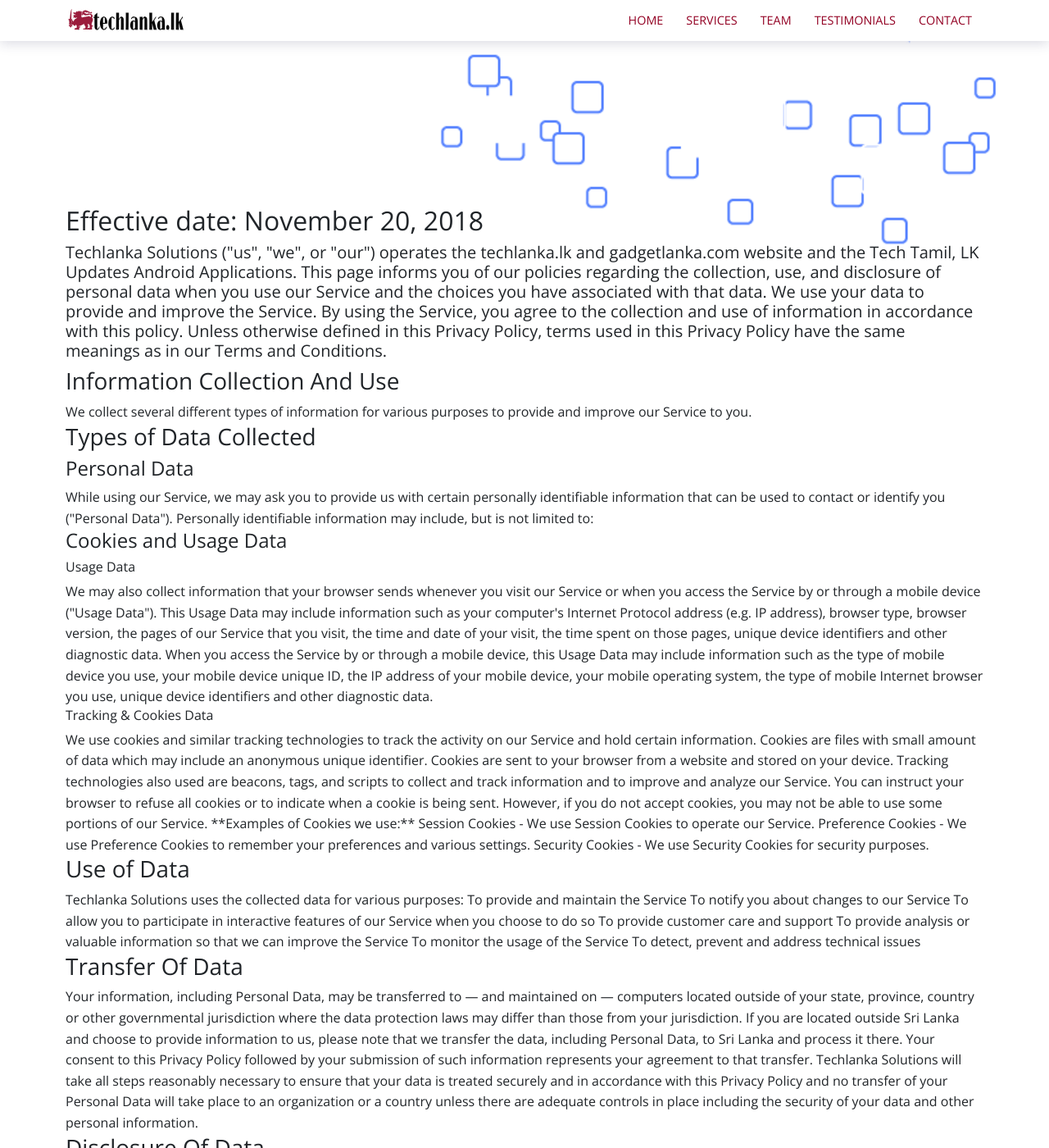
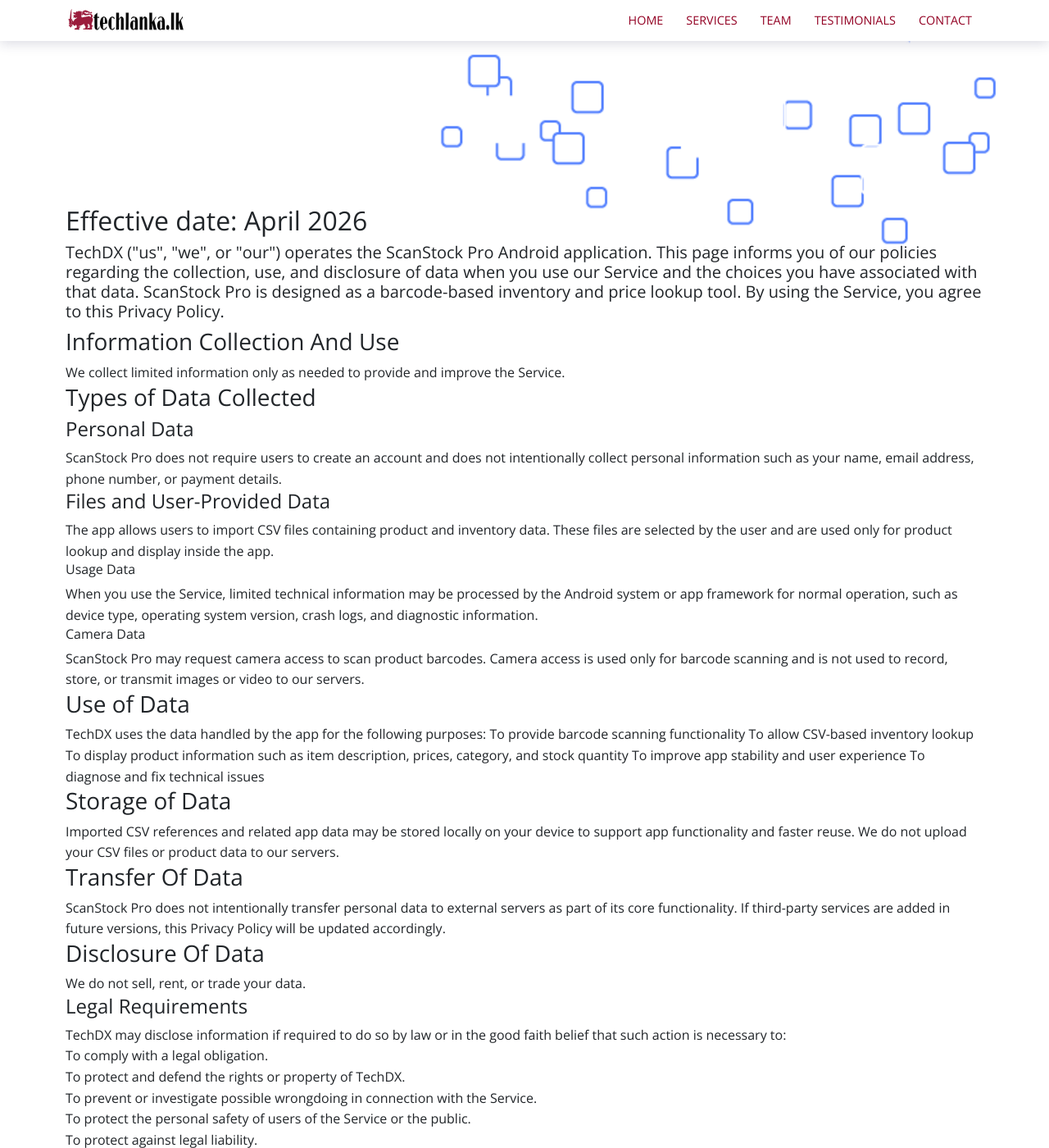
Before and after one commit to techlanka/business, a Jekyll site: the page built from privacy-policy.html, in a window 1280 px wide and 1400 px high. Shown: the whole window at 82% size. Built offline with Jekyll 4.4.1, drawn with Linux system fonts in a browser that asks for light colours; some of the changed text lies outside the part shown.

Commit message:
Update privacy-policy.html

```diff
--- a/privacy-policy.html
+++ b/privacy-policy.html
@@ -8,119 +8,90 @@
   <div class="container">
     <div class="row">
       <div class="col-12">
-        <h2>Effective date: November 20, 2018</h2>
+        <h2>Effective date: April 2026</h2>
         <h5>
-          Techlanka Solutions ("us", "we", or "our") operates the techlanka.lk and gadgetlanka.com website and the Tech Tamil, LK Updates Android Applications.
+          TechDX ("us", "we", or "our") operates the ScanStock Pro Android application.
 
-This page informs you of our policies regarding the collection, use, and disclosure of personal data when you use our Service and the choices you have associated with that data.
+          This page informs you of our policies regarding the collection, use, and disclosure of data when you use our Service and the choices you have associated with that data.
 
-We use your data to provide and improve the Service. By using the Service, you agree to the collection and use of information in accordance with this policy. Unless otherwise defined in this Privacy Policy, terms used in this Privacy Policy have the same meanings as in our Terms and Conditions.
+          ScanStock Pro is designed as a barcode-based inventory and price lookup tool. By using the Service, you agree to this Privacy Policy.
 
 <h3 id="informationcollectionanduse">Information Collection And Use</h3>
-We collect several different types of information for various purposes to provide and improve our Service to you.
+We collect limited information only as needed to provide and improve the Service.
 
 <h3 id="typesofdatacollected">Types of Data Collected</h3>
 
 <h4 id="personal">Personal Data</h4>
-While using our Service, we may ask you to provide us with certain personally identifiable information that can be used to contact or identify you ("Personal Data"). Personally identifiable information may include, but is not limited to:
+ScanStock Pro does not require users to create an account and does not intentionally collect personal information such as your name, email address, phone number, or payment details.
 
-<h4 id="">Cookies and Usage Data</h4>
+<h4 id="">Files and User-Provided Data</h4>
+The app allows users to import CSV files containing product and inventory data. These files are selected by the user and are used only for product lookup and display inside the app.
 
 <h6 id="">Usage Data</h6>
-We may also collect information that your browser sends whenever you visit our Service or when you access the Service by or through a mobile device ("Usage Data").
+When you use the Service, limited technical information may be processed by the Android system or app framework for normal operation, such as device type, operating system version, crash logs, and diagnostic information.
 
-This Usage Data may include information such as your computer's Internet Protocol address (e.g. IP address), browser type, browser version, the pages of our Service that you visit, the time and date of your visit, the time spent on those pages, unique device identifiers and other diagnostic data.
-
-When you access the Service by or through a mobile device, this Usage Data may include information such as the type of mobile device you use, your mobile device unique ID, the IP address of your mobile device, your mobile operating system, the type of mobile Internet browser you use, unique device identifiers and other diagnostic data.
-
-<h6 id="">Tracking & Cookies Data</h6>
-We use cookies and similar tracking technologies to track the activity on our Service and hold certain information.
-
-Cookies are files with small amount of data which may include an anonymous unique identifier. Cookies are sent to your browser from a website and stored on your device. Tracking technologies also used are beacons, tags, and scripts to collect and track information and to improve and analyze our Service.
-
-You can instruct your browser to refuse all cookies or to indicate when a cookie is being sent. However, if you do not accept cookies, you may not be able to use some portions of our Service.
-
-**Examples of Cookies we use:**
-Session Cookies - We use Session Cookies to operate our Service.
-Preference Cookies - We use Preference Cookies to remember your preferences and various settings.
-Security Cookies - We use Security Cookies for security purposes.
+<h6 id="">Camera Data</h6>
+ScanStock Pro may request camera access to scan product barcodes. Camera access is used only for barcode scanning and is not used to record, store, or transmit images or video to our servers.
 
 <h3 id="">Use of Data</h3>
-Techlanka Solutions uses the collected data for various purposes:
+TechDX uses the data handled by the app for the following purposes:
 
-To provide and maintain the Service
-To notify you about changes to our Service
-To allow you to participate in interactive features of our Service when you choose to do so
-To provide customer care and support
-To provide analysis or valuable information so that we can improve the Service
-To monitor the usage of the Service
-To detect, prevent and address technical issues
+To provide barcode scanning functionality
+To allow CSV-based inventory lookup
+To display product information such as item description, prices, category, and stock quantity
+To improve app stability and user experience
+To diagnose and fix technical issues
+
+<h3 id="">Storage of Data</h3>
+Imported CSV references and related app data may be stored locally on your device to support app functionality and faster reuse.
+We do not upload your CSV files or product data to our servers.
 
 <h3 id="">Transfer Of Data</h3>
-Your information, including Personal Data, may be transferred to — and maintained on — computers located outside of your state, province, country or other governmental jurisdiction where the data protection laws may differ than those from your jurisdiction.
-If you are located outside Sri Lanka and choose to provide information to us, please note that we transfer the data, including Personal Data, to Sri Lanka and process it there.
-Your consent to this Privacy Policy followed by your submission of such information represents your agreement to that transfer.
-Techlanka Solutions will take all steps reasonably necessary to ensure that your data is treated securely and in accordance with this Privacy Policy and no transfer of your Personal Data will take place to an organization or a country unless there are adequate controls in place including the security of your data and other personal information.
+ScanStock Pro does not intentionally transfer personal data to external servers as part of its core functionality.
+If third-party services are added in future versions, this Privacy Policy will be updated accordingly.
 
 <h3 id="">Disclosure Of Data</h3>
+We do not sell, rent, or trade your data.
 
 <h4 id="">Legal Requirements</h4>
-Techlanka Solutions may disclose your Personal Data in the good faith belief that such action is necessary to:
+TechDX may disclose information if required to do so by law or in the good faith belief that such action is necessary to:
 <br>
 To comply with a legal obligation.<br>
-To protect and defend the rights or property of Techlanka Solutions.<br>
+To protect and defend the rights or property of TechDX.<br>
 To prevent or investigate possible wrongdoing in connection with the Service.<br>
 To protect the personal safety of users of the Service or the public.<br>
 To protect against legal liability.<br>
 
 <h3 id="">Security Of Data</h3>
-The security of your data is important to us, but remember that no method of transmission over the Internet, or method of electronic storage is 100% secure. While we strive to use commercially acceptable means to protect your Personal Data, we cannot guarantee its absolute security.
+The security of your data is important to us. While we strive to use commercially acceptable means to protect information handled by the app, no method of electronic storage or transmission is completely secure.
 
 <h3 id="">Service Providers</h3>
-We may employ third party companies and individuals to facilitate our Service ("Service Providers"), to provide the Service on our behalf, to perform Service-related services or to assist us in analyzing how our Service is used.
-These third parties have access to your Personal Data only to perform these tasks on our behalf and are obligated not to disclose or use it for any other purpose.
+At present, ScanStock Pro does not rely on third-party analytics, advertising, or cloud-sync providers for its main functionality.
 
-<h4 id="">Analytics</h4>
-We may use third-party Service Providers to monitor and analyze the use of our Service.
-
-<h6 id="">Google Analytics -</h6>
-Google Analytics is a web analytics service offered by Google that tracks and reports website traffic. Google uses the data collected to track and monitor the use of our Service. This data is shared with other Google services. Google may use the collected data to contextualize and personalize the ads of its own advertising network.For more information on the privacy practices of Google, please visit the Google Privacy & Terms web page: <a href="https://policies.google.com/privacy?hl=en">https://policies.google.com/privacy?hl=en</a>.
-<h6 id="">Firebase -</h6>
-Firebase is analytics service provided by Google Inc. You may opt-out of certain Firebase features through your mobile device settings, such as your device advertising settings or by following the instructions provided by Google in their Privacy Policy: <a href="https://policies.google.com/privacy?hl=enWe">https://policies.google.com/privacy?hl=enWe</a> also encourage you to review the Google's policy for safeguarding your data: <a href="https://support.google.com/analytics/answer/6004245">https://support.google.com/analytics/answer/6004245</a>. For more information on what type of information Firebase collects, please visit please visit the Google Privacy & Terms web page: <a href="https://policies.google.com/privacy?hl=en">https://policies.google.com/privacy?hl=en</a>.
+If such services are introduced in future versions, this Privacy Policy will be updated.
 
 <h3 id="">Links To Other Sites</h3>
-Our Service may contain links to other sites that are not operated by us. If you click on a third party link, you will be directed to that third party's site. We strongly advise you to review the Privacy Policy of every site you visit.
-We have no control over and assume no responsibility for the content, privacy policies or practices of any third party sites or services.
+Our Service may contain links to external websites. If you click on a third-party link, you will be directed to that site. We strongly advise you to review the Privacy Policy of every site you visit.
+
+We have no control over and assume no responsibility for the content, privacy policies, or practices of third-party sites or services.
 
 <h3 id="">Children's Privacy</h3>
 Our Service does not address anyone under the age of 13 ("Children").
 
-We do not knowingly collect personally identifiable information from anyone under the age of 13. If you are a parent or guardian and you are aware that your Children has provided us with Personal Data, please contact us. If we become aware that we have collected Personal Data from children without verification of parental consent, we take steps to remove that information from our servers.
-
+We do not knowingly collect personally identifiable information from children under 13. If you believe that a child has provided us with personal data, please contact us and we will take appropriate steps.
 
 <h3 id="">Changes To This Privacy Policy</h3>
-We may update our Privacy Policy from time to time. We will notify you of any changes by posting the new Privacy Policy on this page and update the "Last Updated" at the bottom of this Privacy Policy.
+We may update our Privacy Policy from time to time. We will notify users of any changes by posting the new Privacy Policy on this page and updating the effective date above.
 
 You are advised to review this Privacy Policy periodically for any changes. Changes to this Privacy Policy are effective when they are posted on this page.
-        </p>
+
+<h3 id="">Contact Us</h3>
+If you have any questions about this Privacy Policy, you can contact us at:
+<br>
+TechDX<br>
+Email: your@email.com
+        </h5>
       </div>
     </div>
   </div>
 </div>
-
-<div class="container pb-6">
-  <div class="row">
-    {% for service in site.services %}
-    <div class="col-12 col-md-4 mb-1">
-      <div class="service service-summary">
-        <div class="service-content">
-          <h2 class="service-title">
-            <a href="{{site.baseurl}}{{ service.url }}">{{ service.title }}</a>
-          </h2>
-          {{ service.content | markdownify | strip_html | truncate: 100 }}
-        </div>
-      </div>
-    </div>
-    {% endfor %}
-  </div>
-</div>
```
